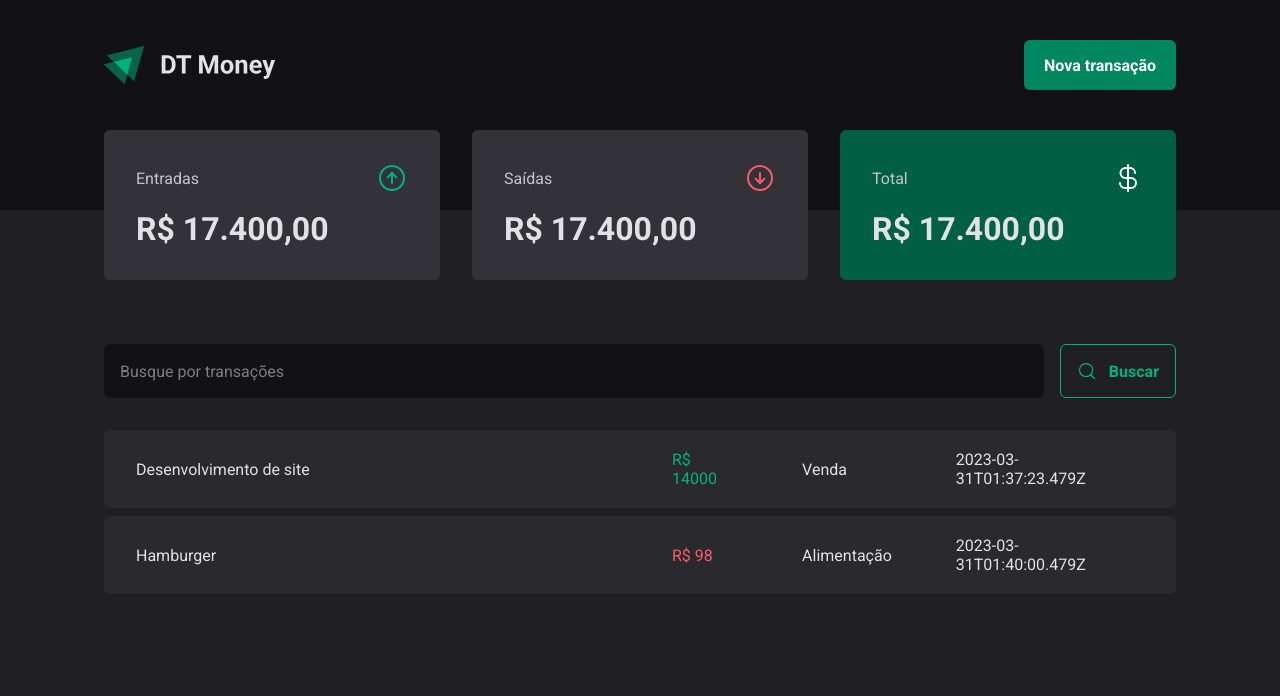
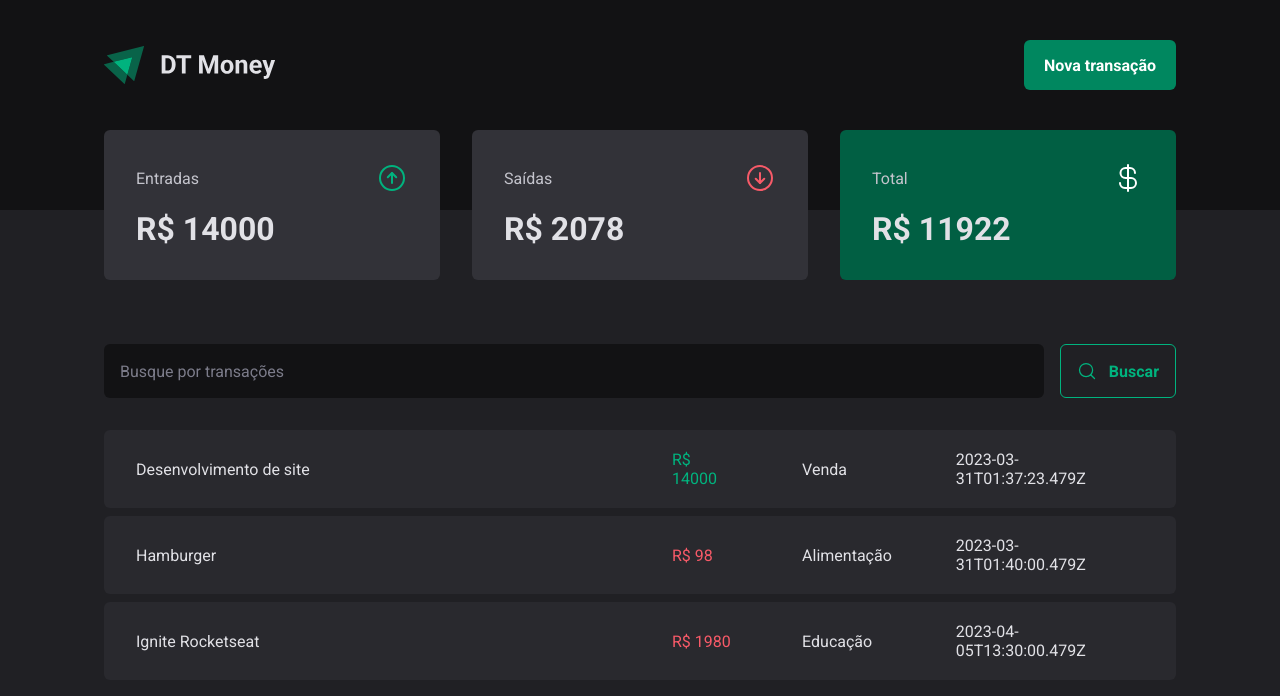
Before and after one commit to LeonamJop/Rocketseat-Ignite-dtMoney, a React (Vite) app: page / in a window 1280 px wide. Shown: the top 696 px of the page. Built offline with nearby package versions, Linux system fonts and the light colour scheme; data requests are answered from the project's data file.

Commit message:
feat: Formatando valores

```diff
--- a/server.json
+++ b/server.json
@@ -15,6 +15,14 @@
             "category": "Alimentação",
             "price": 98,
             "createdAt": "2023-03-31T01:40:00.479Z"
+        },
+        {
+            "id":2,
+            "description": "Ignite Rocketseat",
+            "type": "outcome",
+            "category": "Educação",
+            "price": 1980,
+            "createdAt": "2023-04-05T13:30:00.479Z"
         }
     ]
 }
--- a/src/components/Summary/index.tsx
+++ b/src/components/Summary/index.tsx
@@ -5,6 +5,26 @@
 
 export function Summary() {
     const { transactions } = useContext(TransactionsContext);
+
+    const sumary = transactions.reduce(
+        (acc, transaction) => {
+
+            if (transaction.type === 'income') {
+                acc.income += transaction.price;
+                acc.total += transaction.price;
+            } else {
+                acc.outcome += transaction.price;
+                acc.total -= transaction.price;
+            }
+
+            return acc;
+        },
+        {
+            income: 0,
+            outcome: 0,
+            total: 0
+        }
+    )
 
     return (
         <SummaryContainer>
@@ -14,7 +34,7 @@
                     <ArrowCircleUp size={32} color="#00b37e"/>
                 </header>
 
-                <strong>R$ 17.400,00</strong>
+                <strong>R$ {sumary.income}</strong>
             </SummaryCard>
 
             <SummaryCard>
@@ -23,7 +43,7 @@
                     <ArrowCircleDown size={32} color="#f75a68"/>
                 </header>
 
-                <strong>R$ 17.400,00</strong>
+                <strong>R$ {sumary.outcome}</strong>
             </SummaryCard>
 
             <SummaryCard varianty="green">
@@ -32,7 +52,7 @@
                     <CurrencyDollar size={32} color="#fff"/>
                 </header>
 
-                <strong>R$ 17.400,00</strong>
+                <strong>R$ {sumary.total}</strong>
             </SummaryCard>
         </SummaryContainer>
     )
```
